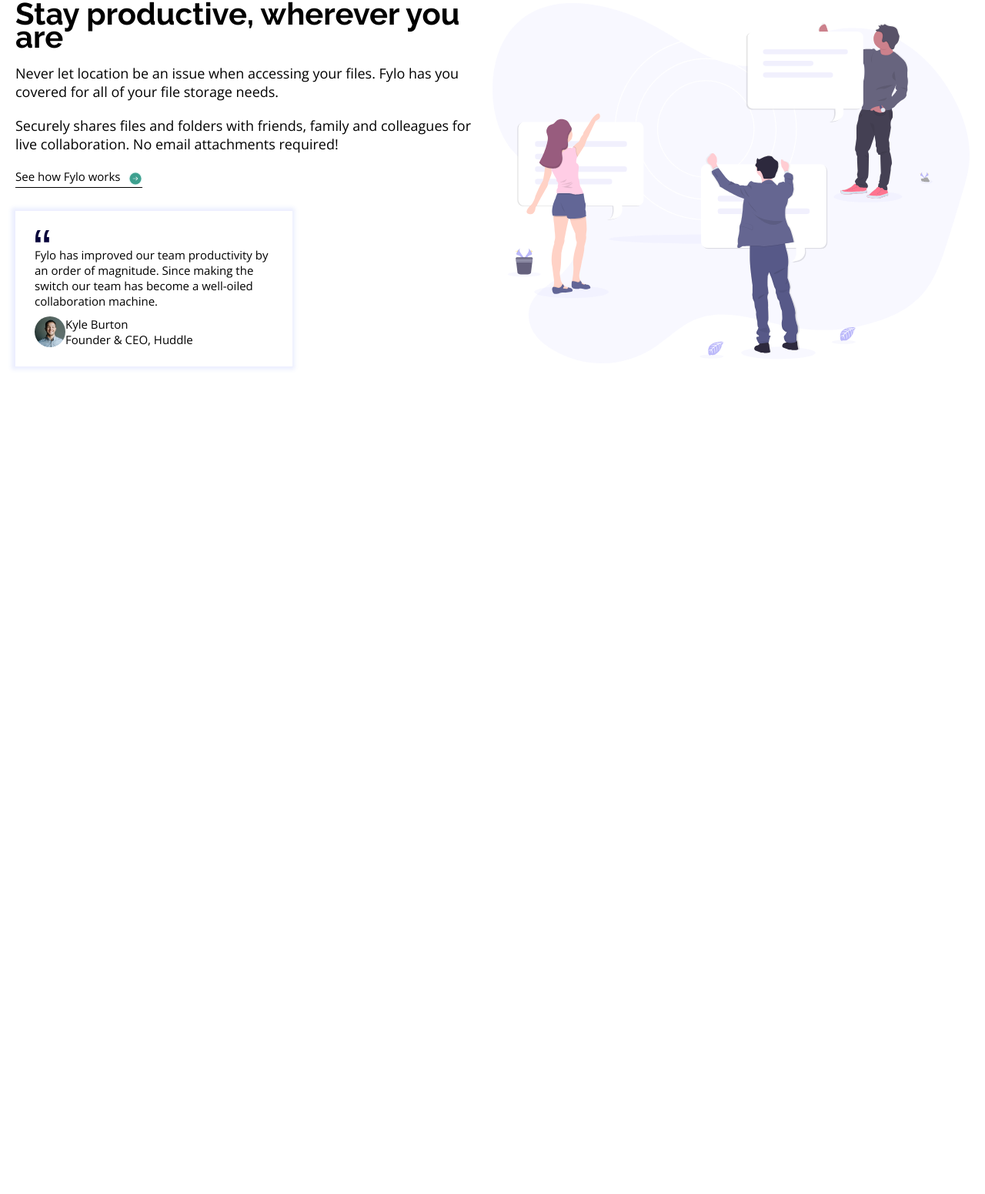
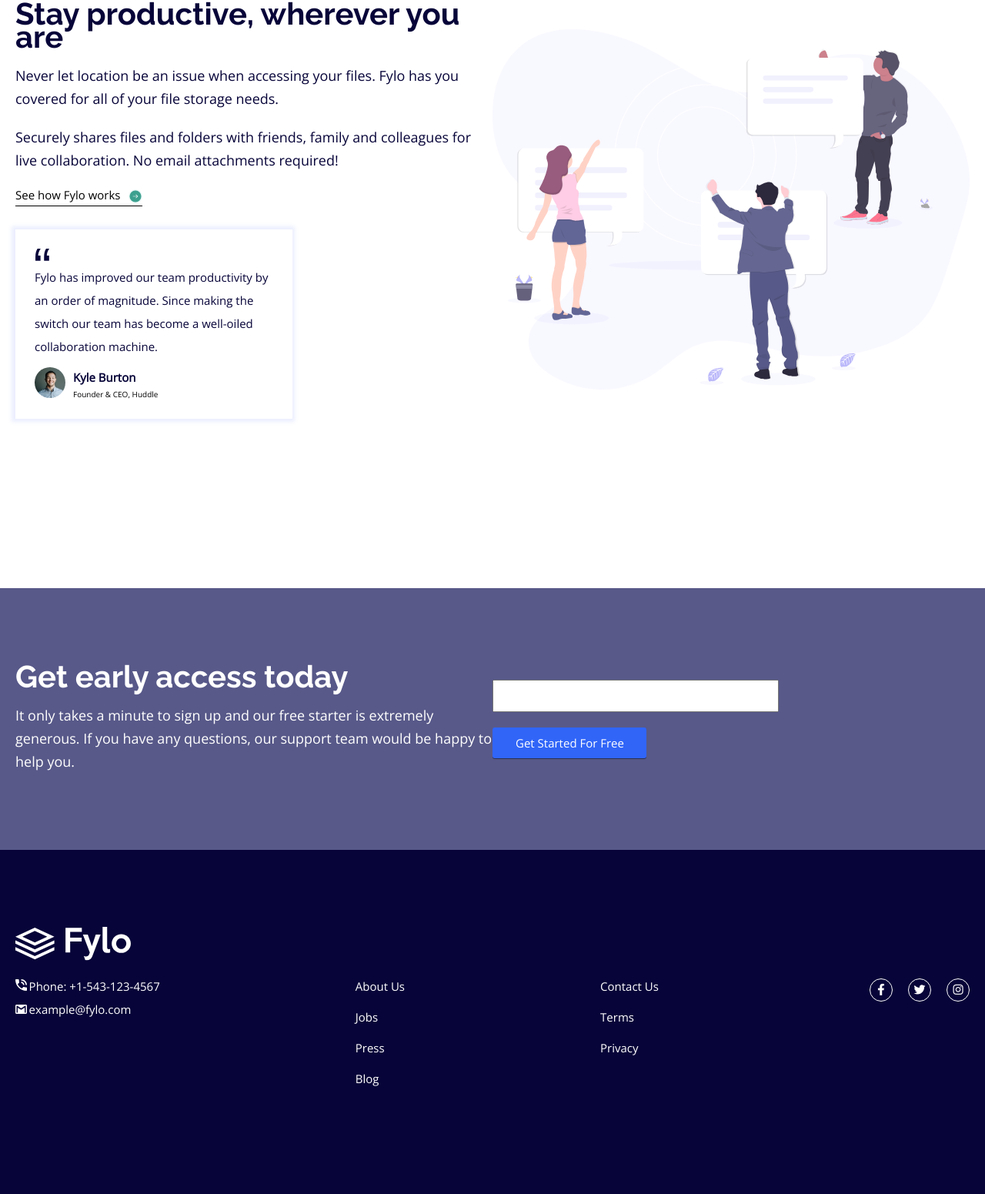
Before and after one commit to jhonlloydgellica15/Frontend-Mentor-Fylo, a plain HTML site: page index.html in a window 1280 px wide. Shown: the part 931-2482 px from the top of the page at 77% size. Before the commit the page ends 1427 px from the top, so only its background shows below. Drawn offline with nearby package versions, Linux system fonts and the light colour scheme.

Commit message:
Design for desktop done

```diff
--- a/index.css
+++ b/index.css
@@ -32,10 +32,13 @@ h1 {
   line-height: 5rem;
   font-family: "Raleway", sans-serif;
   font-weight: 700;
+  color: var(--veryDarkBlue);
 }
 p {
   margin-top: 2rem;
   font-size: 1.8rem;
+  line-height: 3rem;
+  color: var(--veryDarkBlue);
 }
 
 h1,
@@ -55,7 +58,7 @@ img {
 }
 
 /* Utilites */
-input[type="text"] {
+input[type="email"] {
   padding: 1rem 2rem;
   width: 60%;
   font-family: "Open Sans", sans-serif;
@@ -63,7 +66,6 @@ input[type="text"] {
 
 .btn {
   display: inline-block;
-  width: 30%;
   padding: 1rem 3rem;
   text-align: center;
   border-radius: 3px;
@@ -80,7 +82,6 @@ input[type="text"] {
 .flex {
   margin-top: 5rem;
   display: flex;
-  justify-content: center;
   align-items: center;
 }
 
@@ -99,6 +100,7 @@ input[type="text"] {
   max-width: 1400px;
   padding: 2rem;
 }
+
 .main-header {
   margin-top: 5rem;
   display: flex;
@@ -146,7 +148,7 @@ input[type="text"] {
   width: 20px;
   margin-left: 1rem;
   position: absolute;
-  top: 3px;
+  top: 2px;
 }
 #second-content .testimonial {
   margin-top: 5rem;
@@ -172,3 +174,91 @@ input[type="text"] {
   height: 40px;
   border-radius: 50%;
 }
+#second-content .avatar-info {
+  margin-left: 1rem;
+}
+.avatar-info .fullname {
+  font-weight: 700;
+}
+.avatar-info h5 {
+  font-size: 1rem;
+  font-weight: normal;
+}
+
+/* Access Section */
+#access-section {
+  margin-top: 20rem;
+  background: var(--desarutedBlue);
+}
+#access-section p,
+#access-section h1 {
+  color: white;
+}
+.access-container {
+  width: 100%;
+  margin: auto;
+  max-width: 1400px;
+  padding: 10rem 2rem;
+}
+
+#access-section a {
+  margin-top: 2rem;
+  width: 200px;
+}
+
+#access-section form {
+  display: flex;
+  flex-direction: column;
+}
+#footer {
+  background: var(--veryDarkBlue);
+}
+#footer .footer-container {
+  width: 100%;
+  margin: auto;
+  max-width: 1400px;
+  padding: 10rem 2rem;
+}
+.footer-container .logo {
+  width: 150px;
+}
+.footer-container .icon {
+  width: 15px;
+}
+.footer-content {
+  margin: 2rem 0;
+  color: white;
+  display: flex;
+  justify-content: space-between;
+}
+
+.phone li span {
+  font-size: 1.5rem;
+}
+
+.mt {
+  margin-top: 1rem;
+}
+.footer-content a {
+  color: white;
+  font-size: 1.5rem;
+}
+.about-us li,
+.contact-us li {
+  padding-bottom: 2rem;
+}
+.footer-content .social-media {
+  display: flex;
+}
+.footer-content .social-media li i {
+  width: 30px;
+  height: 30px;
+  border: 1px solid white;
+  border-radius: 50%;
+  display: flex;
+  justify-content: center;
+  align-items: center;
+}
+.footer-content .social-media li {
+  padding-left: 2rem;
+}
--- a/index.html
+++ b/index.html
@@ -11,7 +11,13 @@
       sizes="32x32"
       href="./images/favicon-32x32.png"
     />
-
+    <link
+      rel="stylesheet"
+      href="https://cdnjs.cloudflare.com/ajax/libs/font-awesome/6.0.0-beta2/css/all.min.css"
+      integrity="sha512-YWzhKL2whUzgiheMoBFwW8CKV4qpHQAEuvilg9FAn5VJUDwKZZxkJNuGM4XkWuk94WCrrwslk8yWNGmY1EduTA=="
+      crossorigin="anonymous"
+      referrerpolicy="no-referrer"
+    />
     <link rel="preconnect" href="https://fonts.googleapis.com" />
     <link rel="preconnect" href="https://fonts.gstatic.com" crossorigin />
     <link
@@ -48,11 +54,11 @@
           </p>
           <form class="first-form">
             <input
-              type="text"
+              type="email"
               class="email"
               placeholder="Enter your email..."
             />
-            <a class="btn btn-primary">Get Started</a>
+            <a type="submit" class="btn btn-primary">Get Started</a>
           </form>
         </div>
         <div class="col2">
@@ -84,8 +90,8 @@
             <div class="avatar">
               <img src="./images/avatar-testimonial.jpg" alt="" />
               <div class="avatar-info">
-                <p>Kyle Burton</p>
-                <p>Founder & CEO, Huddle</p>
+                <p class="fullname">Kyle Burton</p>
+                <h5>Founder & CEO, Huddle</h5>
               </div>
             </div>
           </div>
@@ -95,5 +101,71 @@
         </div>
       </section>
     </div>
+    <section id="access-section">
+      <div class="access-container flex">
+        <div class="col1">
+          <h1>Get early access today</h1>
+          <p>
+            It only takes a minute to sign up and our free starter is extremely
+            generous. If you have any questions, our support team would be happy
+            to help you.
+          </p>
+        </div>
+        <div class="col2">
+          <form>
+            <input type="email" />
+            <a class="btn btn-primary">Get Started For Free</a>
+          </form>
+        </div>
+      </div>
+    </section>
+
+    <section id="footer">
+      <div class="footer-container">
+        <img class="logo" src="./images/logo-footer.svg" alt="" />
+        <div class="footer-content">
+          <div  >
+            <ul class="phone">
+              <li>
+                <img class="icon" src="./images/icon-phone.svg" alt="" />
+                <span>Phone: +1-543-123-4567</span>
+              </li>
+              <li class="mt">
+                <img class="icon" src="./images/icon-email.svg" alt="" />
+                <span>example@fylo.com</span></li>
+              </li>
+            </ul>
+          </div>
+          <div  >
+            <ul class="about-us">
+              <li><a href="">About Us</a></li>
+              <li><a href="">Jobs</a></li>
+              <li><a href="">Press</a></li>
+              <li><a href="">Blog</a></li>
+            </ul>
+          </div>
+          <div  >
+            <ul class="contact-us">
+              <li><a href="">Contact Us</a></li>
+              <li><a href="">Terms</a></li>
+              <li><a href="">Privacy</a></li>
+            </ul>
+          </div>
+          <div >
+            <ul class="social-media">
+              <li>
+                <a href=""><i class="fab fa-facebook-f"></i></a>
+              </li>
+              <li>
+                <a href=""><i class="fab fa-twitter"></i></a>
+              </li>
+              <li>
+                <a href=""><i class="fab fa-instagram"></i></a>
+              </li>
+            </ul>
+          </div>
+        </div>
+      </div>
+    </section>
   </body>
 </html>
```
Also changed, not shown: images/logo-footer.svg (added).
